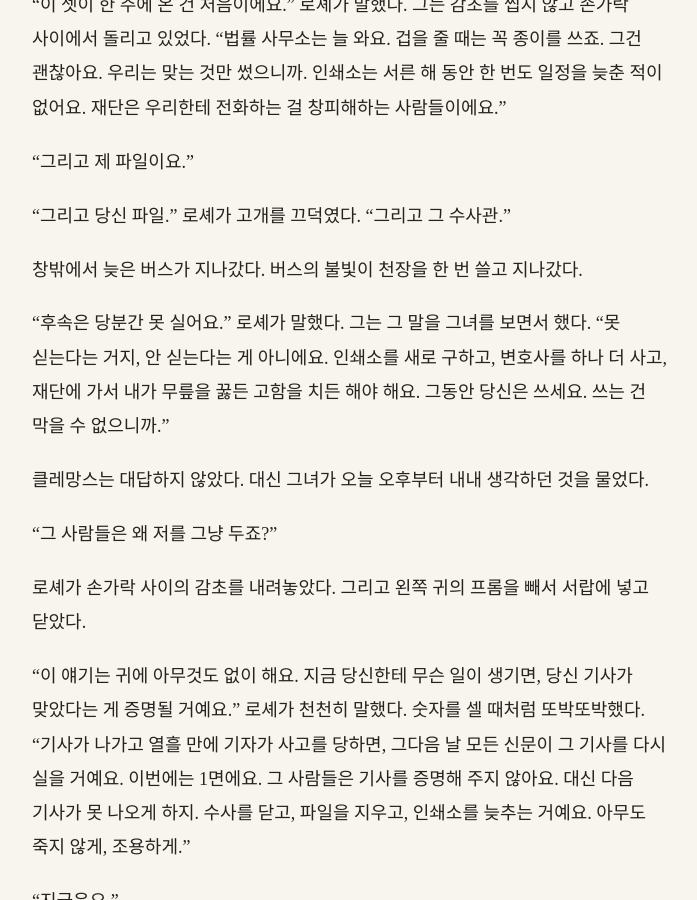
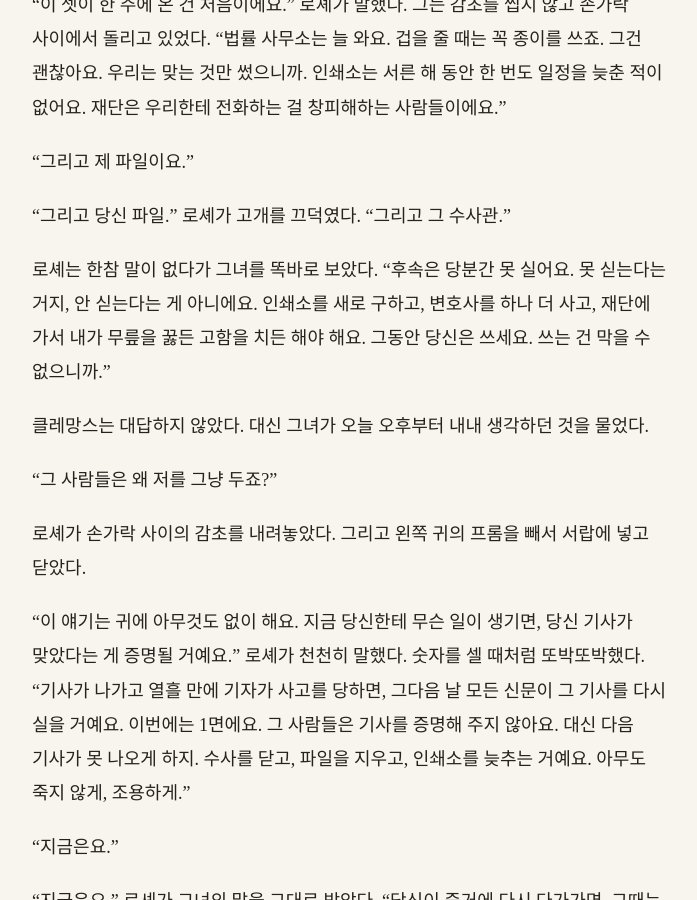
Before and after one commit to kangkkang/writer_s1_public, a Jekyll site: the page built from vol1/019.md, in a window 1280 px wide and 900 px high, scrolled down 8847 px. Shown: the whole window, without its empty margins (284-981 px from the left). Built offline with Jekyll 4.4.1, drawn with Linux system fonts in a browser that asks for light colours; our own code applies the rules of GitHub Pages for plain Markdown files.

Commit message:
Update from https://github.com/kangkkang/writer_s1/commit/d591458d86164071dc0d6f29d7553efeafa69888

```diff
--- a/vol1/019.md
+++ b/vol1/019.md
@@ -180,9 +180,7 @@
 
 "그리고 당신 파일." 로셰가 고개를 끄덕였다. "그리고 그 수사관."
 
-창밖에서 늦은 버스가 지나갔다. 버스의 불빛이 천장을 한 번 쓸고 지나갔다.
-
-"후속은 당분간 못 실어요." 로셰가 말했다. 그는 그 말을 그녀를 보면서 했다. "못 싣는다는 거지, 안 싣는다는 게 아니에요. 인쇄소를 새로 구하고, 변호사를 하나 더 사고, 재단에 가서 내가 무릎을 꿇든 고함을 치든 해야 해요. 그동안 당신은 쓰세요. 쓰는 건 막을 수 없으니까."
+로셰는 한참 말이 없다가 그녀를 똑바로 보았다. "후속은 당분간 못 실어요. 못 싣는다는 거지, 안 싣는다는 게 아니에요. 인쇄소를 새로 구하고, 변호사를 하나 더 사고, 재단에 가서 내가 무릎을 꿇든 고함을 치든 해야 해요. 그동안 당신은 쓰세요. 쓰는 건 막을 수 없으니까."
 
 클레망스는 대답하지 않았다. 대신 그녀가 오늘 오후부터 내내 생각하던 것을 물었다.
 
```
Also changed, not shown: vol1/004.md (+2 -2 lines), vol1/017.md (+1 -1 lines), vol1/020.md (+1 -1 lines), vol1/029.md (+0 -2 lines).
